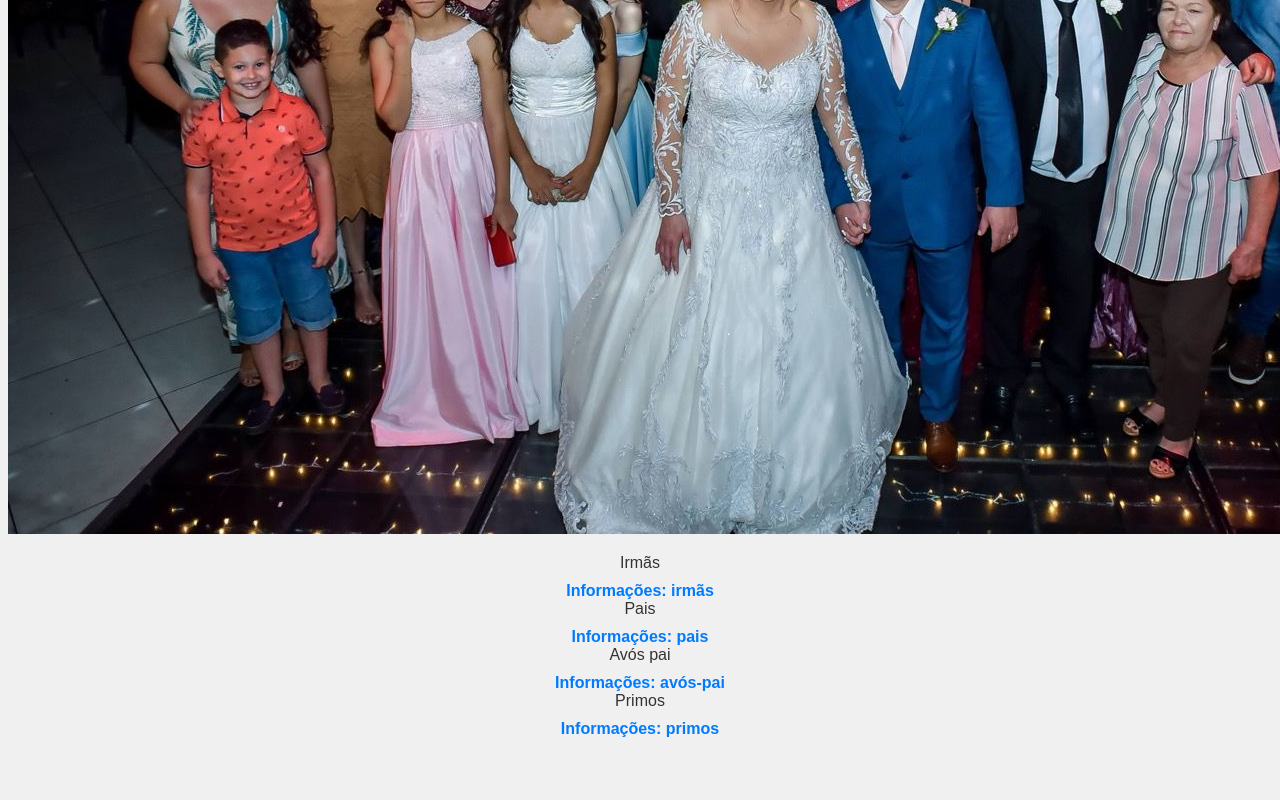
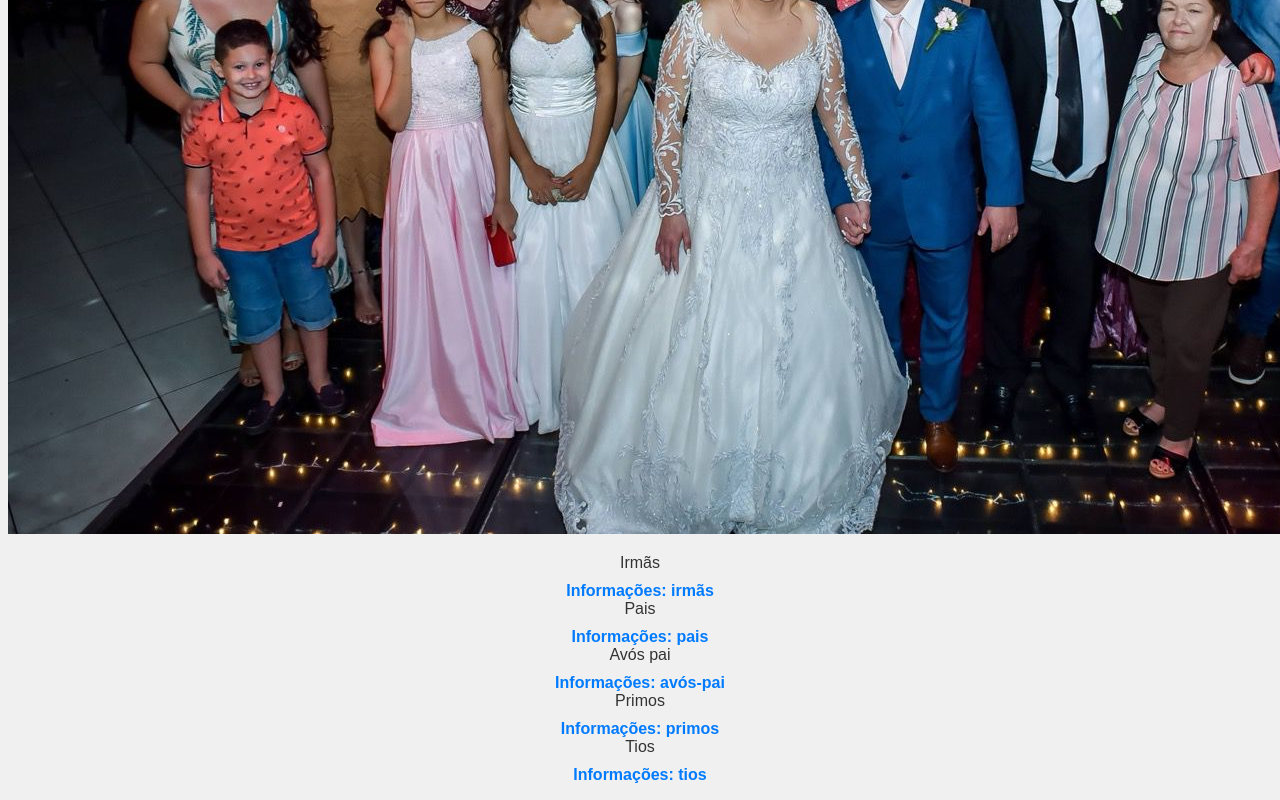
Before and after one commit to gistanley/REC1, a plain HTML site: page index.html in a window 1280 px wide. Shown: the part 657-1457 px from the top of the page. Before the commit the page ends 1411 px from the top, so only its background shows below. Drawn offline with Linux system fonts and the light colour scheme.

Commit message:
Add files via upload

```diff
--- a/index.html
+++ b/index.html
@@ -27,6 +27,9 @@
         <li>Primos</li>
         <a href="primos.html" target="_blank">Informações: primos</a>
 
+        <li>Tios</li>
+        <a href="tios.html" target="_blank">Informações: tios</a>
+
     </ul>
 </body>
 </html>
```
